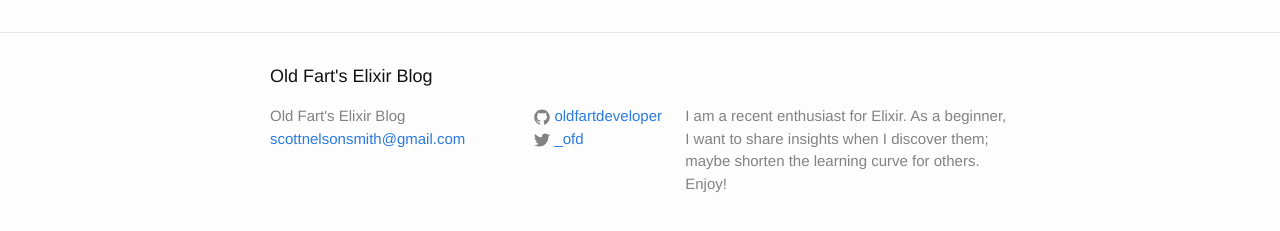
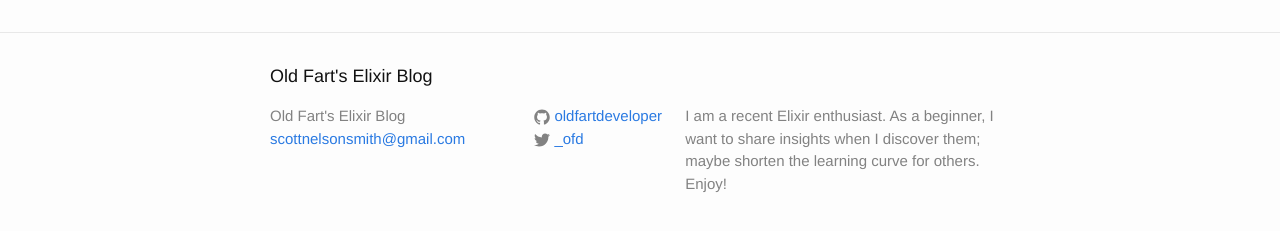
Before and after one commit to oldfartdeveloper/my_elixir_blog, a Jekyll site: the page built from index.html, in a window 1280 px wide. Shown: the part 264-495 px from the top of the page. Built offline with Jekyll 4.4.1, drawn with Linux system fonts in a browser that asks for light colours; Markdown is read by kramdown in place of the engine named in the settings.

Commit message:
Rephrased item in description a bit

```diff
--- a/_config.yml
+++ b/_config.yml
@@ -2,7 +2,7 @@
 title: Old Fart's Elixir Blog
 email: scottnelsonsmith@gmail.com
 description: > # this means to ignore newlines until "baseurl:"
-  I am a recent enthusiast for Elixir.  As a beginner, I want to
+  I am a recent Elixir enthusiast.  As a beginner, I want to
   share insights when I discover them; maybe shorten the learning curve for others.
   Enjoy!
 baseurl: "/my_elixir_blog" # the subpath of your site, e.g. /blog
```
